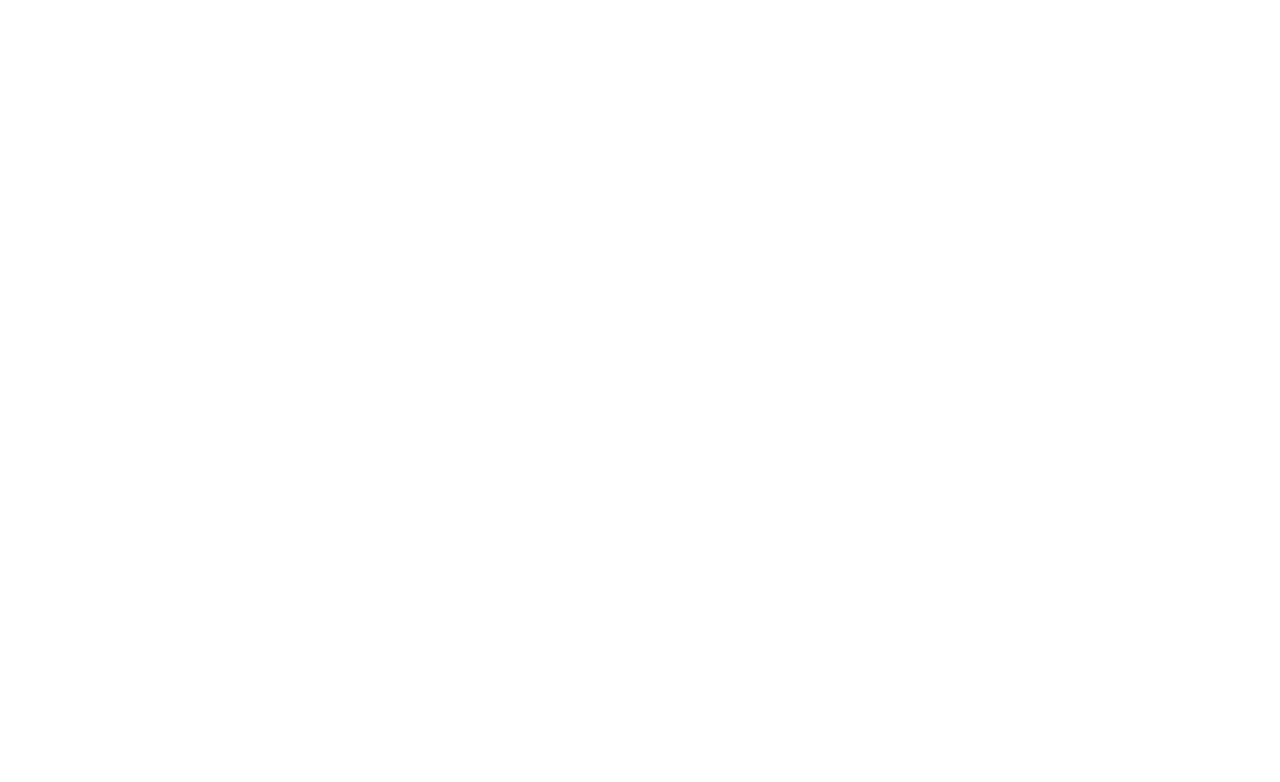
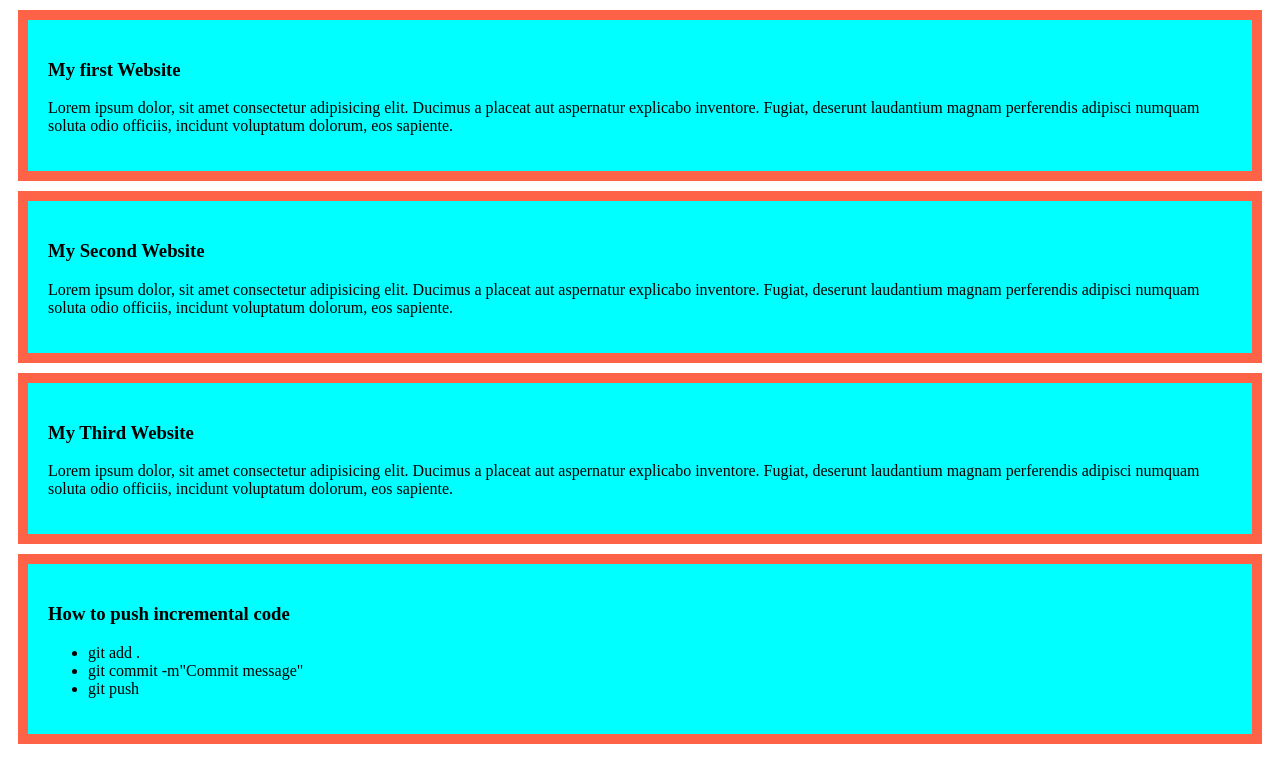
Before and after one commit to Shanto107/my-first-github-repo, a plain HTML site: page index.html in a window 1280 px wide. Drawn offline with Linux system fonts and the light colour scheme.

Commit message:
git commit another try

```diff
--- a/index.html
+++ b/index.html
@@ -3,9 +3,29 @@
 <head>
     <meta charset="UTF-8">
     <meta name="viewport" content="width=device-width, initial-scale=1.0">
-    <title>My First Ever Github Repo</title>
+    <title>My Simple Website</title>
+    <link rel="stylesheet" href="styles/external.css">
 </head>
 <body>
-
+    <div>
+        <h3>My first Website</h3>
+        <p>Lorem ipsum dolor, sit amet consectetur adipisicing elit. Ducimus a placeat aut aspernatur explicabo inventore. Fugiat, deserunt laudantium magnam perferendis adipisci numquam soluta odio officiis, incidunt voluptatum dolorum, eos sapiente.</p>
+    </div>
+    <div>
+        <h3>My Second Website</h3>
+        <p>Lorem ipsum dolor, sit amet consectetur adipisicing elit. Ducimus a placeat aut aspernatur explicabo inventore. Fugiat, deserunt laudantium magnam perferendis adipisci numquam soluta odio officiis, incidunt voluptatum dolorum, eos sapiente.</p>
+    </div>
+    <div>
+        <h3>My Third Website</h3>
+        <p>Lorem ipsum dolor, sit amet consectetur adipisicing elit. Ducimus a placeat aut aspernatur explicabo inventore. Fugiat, deserunt laudantium magnam perferendis adipisci numquam soluta odio officiis, incidunt voluptatum dolorum, eos sapiente.</p>
+    </div>
+    <div>
+        <h3>How to push incremental code</h3>
+        <ul>
+            <li>git add .</li>
+            <li>git commit -m"Commit message"</li>
+            <li>git push</li>
+        </ul>
+    </div>
 </body>
 </html>
--- /dev/null
+++ b/styles/external.css
@@ -0,0 +1,6 @@
+div{
+    background-color: aqua;
+    padding: 20px;
+    margin: 10px;
+    border: 10px solid tomato;
+}
```
